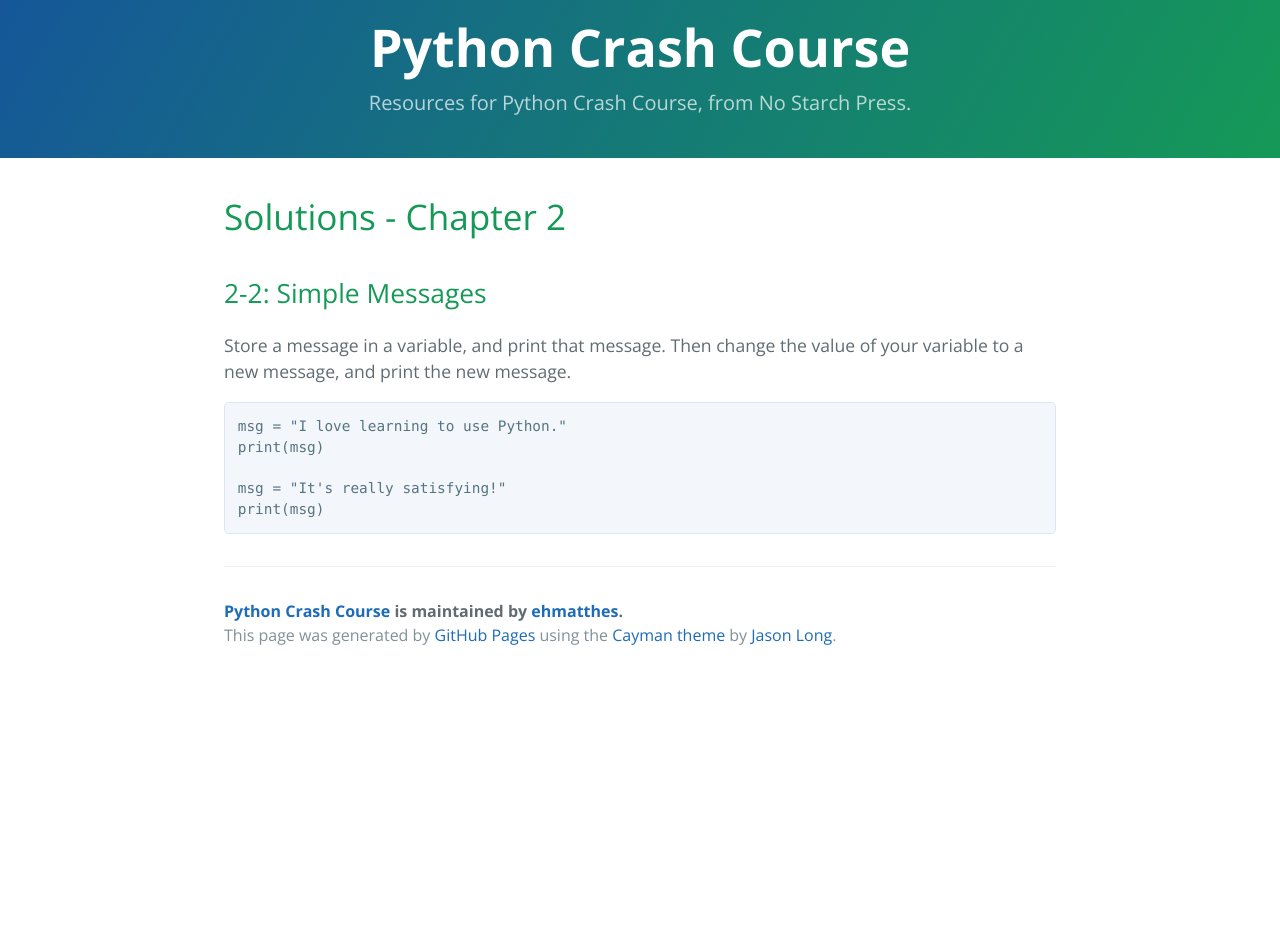
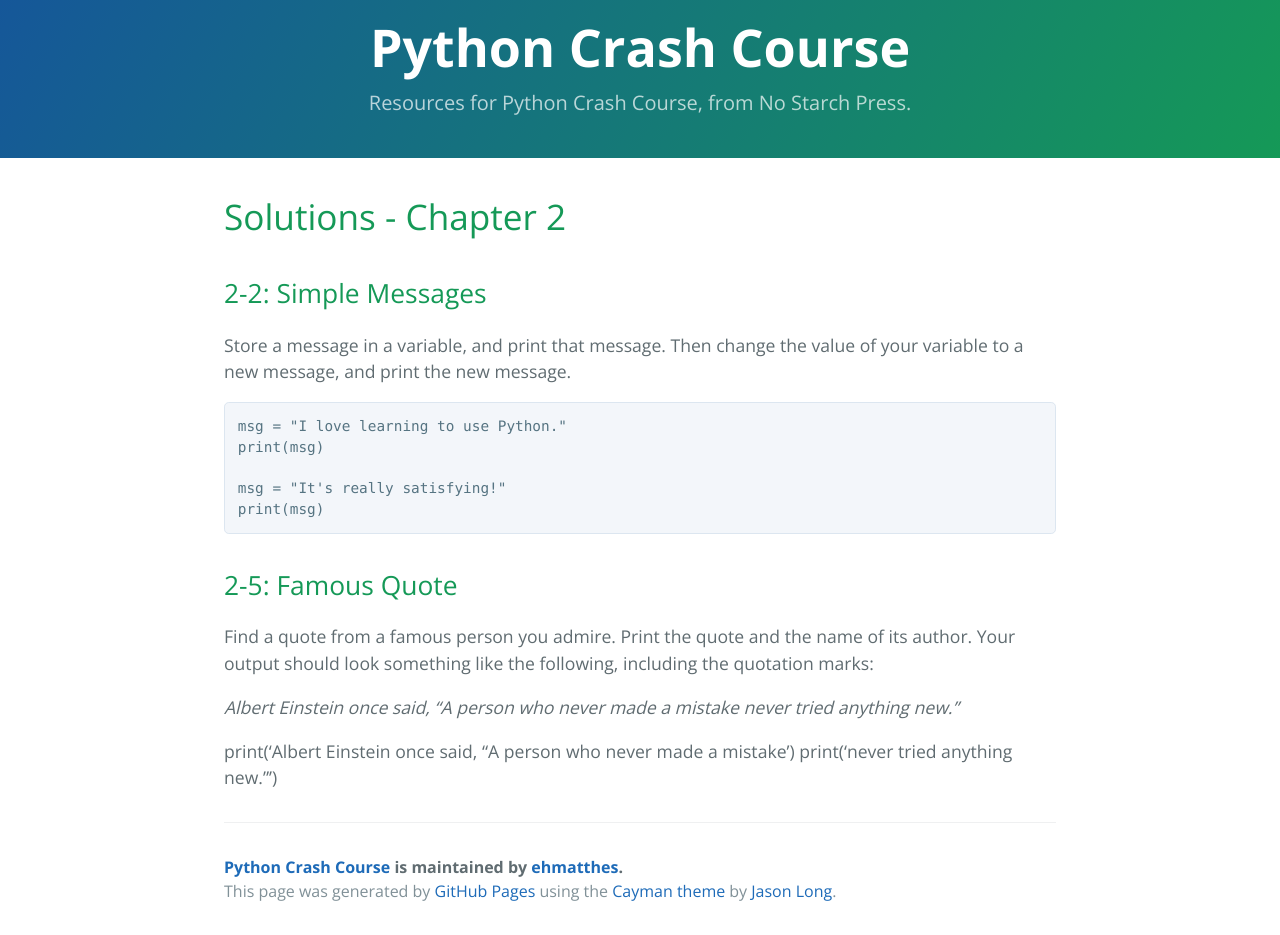
Before and after one commit to ehmatthes/pcc, a Jekyll site: the page built from solutions/chapter_2.md, in a window 1280 px wide. Built offline with Jekyll 4.4.1, drawn with Linux system fonts in a browser that asks for light colours; before the commit the page ends 900 px from its top, so only the background shows below that.

Commit message:
Added 2-5.

```diff
--- a/solutions/chapter_2.md
+++ b/solutions/chapter_2.md
@@ -13,3 +13,13 @@
 
     msg = "It's really satisfying!"
     print(msg)
+
+2-5: Famous Quote
+---
+
+Find a quote from a famous person you admire. Print the quote and the name of its author. Your output should look something like the following, including the quotation marks:
+
+*Albert Einstein once said, "A person who never made a mistake never tried anything new."*
+
+   print('Albert Einstein once said, "A person who never made a mistake')
+   print('never tried anything new."')
```
